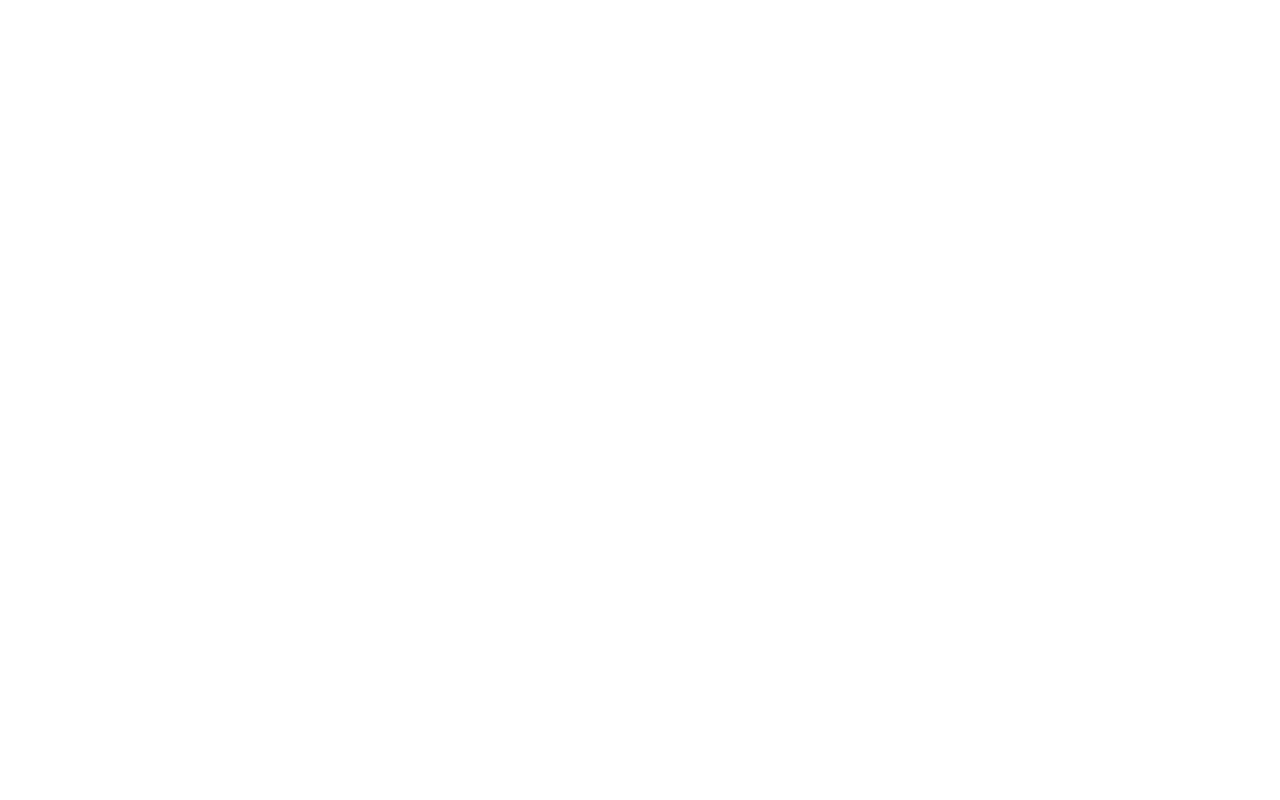
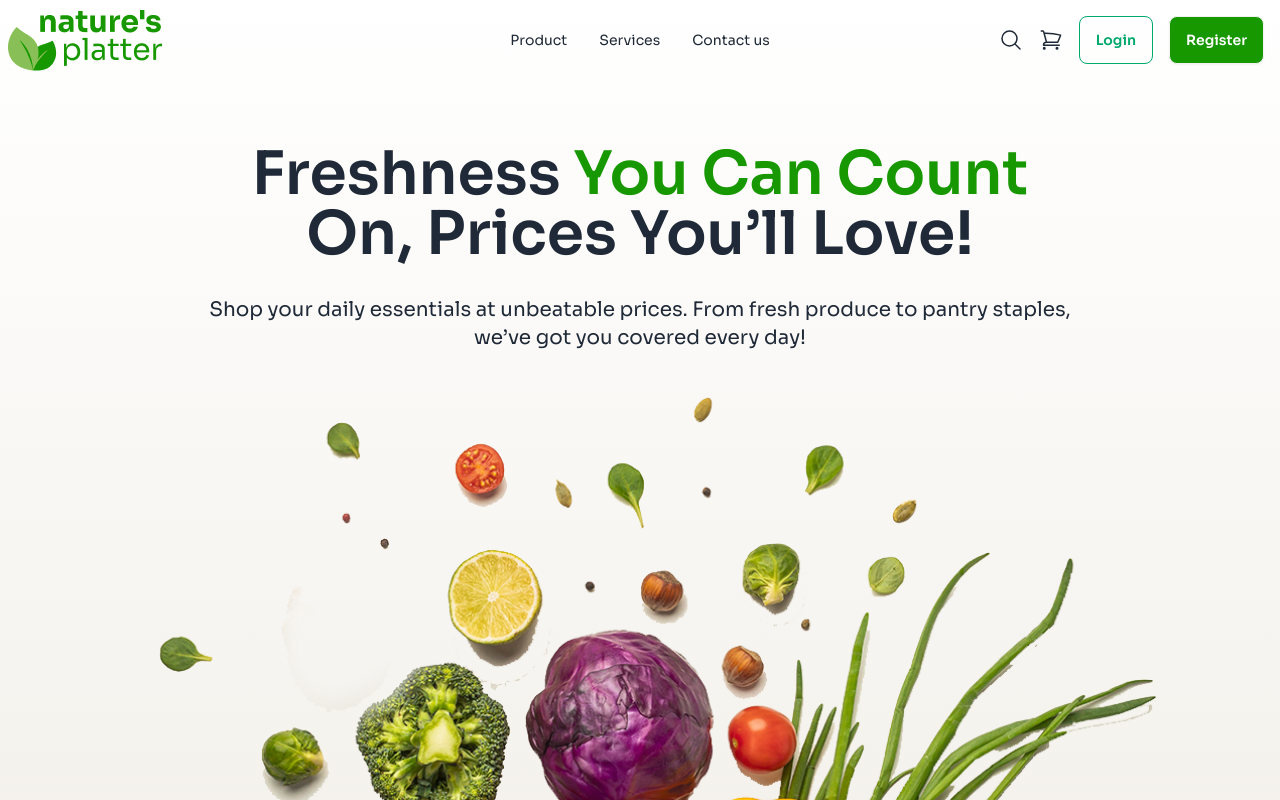
Before and after one commit to foujia00/assignment3, a plain HTML site: page index.html in a window 1280 px wide. Shown: the top 800 px of the page. Drawn offline with nearby package versions, Linux system fonts and the light colour scheme.

Commit message:
Header added

```diff
--- a/index.html
+++ b/index.html
@@ -1,19 +1,108 @@
 <!DOCTYPE html>
-<html lang="en">
+<html lang="en" data-theme="light">
+
 <head>
     <meta charset="UTF-8">
     <meta name="viewport" content="width=device-width, initial-scale=1.0">
     <title>Nature's Platter</title>
+    <!-- Font CDN -->
+    <link rel="preconnect" href="https://fonts.googleapis.com">
+    <link rel="preconnect" href="https://fonts.gstatic.com" crossorigin>
+    <link href="https://fonts.googleapis.com/css2?family=Sora:wght@100..800&display=swap" rel="stylesheet">
+    <!-- DaisyUI CDN -->
+    <link href="https://cdn.jsdelivr.net/npm/daisyui@4.12.23/dist/full.min.css" rel="stylesheet" type="text/css" />
+    <script src="https://cdn.tailwindcss.com"></script>
+    <style>
+        .font-sora {
+            font-family: "Sora", serif;
+        }
+    </style>
+    <!-- Custom Color -->
+    <script>
+        tailwind.config = {
+            theme: {
+                extend: {
+                    colors: {
+                        'pri-color': '#179800',
+                    }
+                }
+            }
+        }
+    </script>
 </head>
-<body>
-    <header>
 
+<body class="font-sora">
+    <header class="bg-gradient-to-t from-[#EFEBE3] to-[#FFFFFF]">
+        <!-- Navbar -->
+        <nav class="md:container md:mx-auto">
+            <div class="navbar">
+                <div class="navbar-start">
+
+                    <a class="text-xl hidden lg:flex"><img src="c2-assets/logo-header.png" alt=""></a>
+                    <a class="text-xl lg:hidden sm:flex"><img src="c2-assets/logo-footer.png" alt=""></a>
+                </div>
+                <div class="navbar-center hidden lg:flex">
+                    <ul class="menu menu-horizontal px-1">
+                        <li><a>Product</a></li>
+                        <li><a>Services</a></li>
+                        <li><a>Contact us</a></li>
+                    </ul>
+                </div>
+                <div class="navbar-end">
+                    <div class="menu menu-horizontal space-x-4 place-items-center hidden lg:flex">
+                        <a>
+                            <svg xmlns="http://www.w3.org/2000/svg" fill="none" viewBox="0 0 24 24" stroke-width="1.5"
+                                stroke="currentColor" class="size-6">
+                                <path stroke-linecap="round" stroke-linejoin="round"
+                                    d="m21 21-5.197-5.197m0 0A7.5 7.5 0 1 0 5.196 5.196a7.5 7.5 0 0 0 10.607 10.607Z" />
+                            </svg>
+                        </a>
+                        <a>
+                            <svg xmlns="http://www.w3.org/2000/svg" fill="none" viewBox="0 0 24 24" stroke-width="1.5"
+                                stroke="currentColor" class="size-6">
+                                <path stroke-linecap="round" stroke-linejoin="round"
+                                    d="M2.25 3h1.386c.51 0 .955.343 1.087.835l.383 1.437M7.5 14.25a3 3 0 0 0-3 3h15.75m-12.75-3h11.218c1.121-2.3 2.1-4.684 2.924-7.138a60.114 60.114 0 0 0-16.536-1.84M7.5 14.25 5.106 5.272M6 20.25a.75.75 0 1 1-1.5 0 .75.75 0 0 1 1.5 0Zm12.75 0a.75.75 0 1 1-1.5 0 .75.75 0 0 1 1.5 0Z" />
+                            </svg>
+                        </a>
+                        <a class="btn btn-outline  btn-success text-black">Login</a>
+                        <a class="btn bg-pri-color text-white">Register</a>
+                    </div>
+                    <div class="dropdown dropdown-end">
+                        <div tabindex="0" role="button" class="lg:hidden">
+                            <svg xmlns="http://www.w3.org/2000/svg" fill="none" viewBox="0 0 24 24" stroke-width="1.5"
+                                stroke="currentColor" class="size-6">
+                                <path stroke-linecap="round" stroke-linejoin="round"
+                                    d="M3.75 6.75h16.5M3.75 12h16.5m-16.5 5.25h16.5" />
+                            </svg>
+                        </div>
+                        <ul tabindex="0"
+                            class="menu menu-sm dropdown-content bg-base-100 rounded-box z-[1] p-2  mt-3 shadow">
+                            <li><a>Product</a></li>
+                            <li><a>Services</a></li>
+                            <li><a>Contact us</a></li>
+                        </ul>
+                    </div>
+                </div>
+            </div>
+        </nav>
+        <!-- Banner -->
+        <div class="banner md:container md:mx-auto justify-items-center">
+            <div class="text-center lg:max-w-4xl py-8">
+                <h1 class="text-6xl font-semibold text-center py-8">Freshness <span class="text-pri-color"> You Can
+                        Count</span> On, Prices You’ll Love!</h1>
+                <p class="text-center text-xl font-normal">Shop your daily essentials at unbeatable prices. From fresh produce to pantry staples, we’ve got you covered every day!</p>
+            </div>
+            <img src="c2-assets/hero-vegetables.png" alt="">
+        </div>
     </header>
     <main>
-
+        <!-- Service -->
+        <!-- Popular Product -->
+        <!-- Arrival & Offers -->
     </main>
     <footer>
-
+        <!-- footer -->
     </footer>
 </body>
+
 </html>
```
